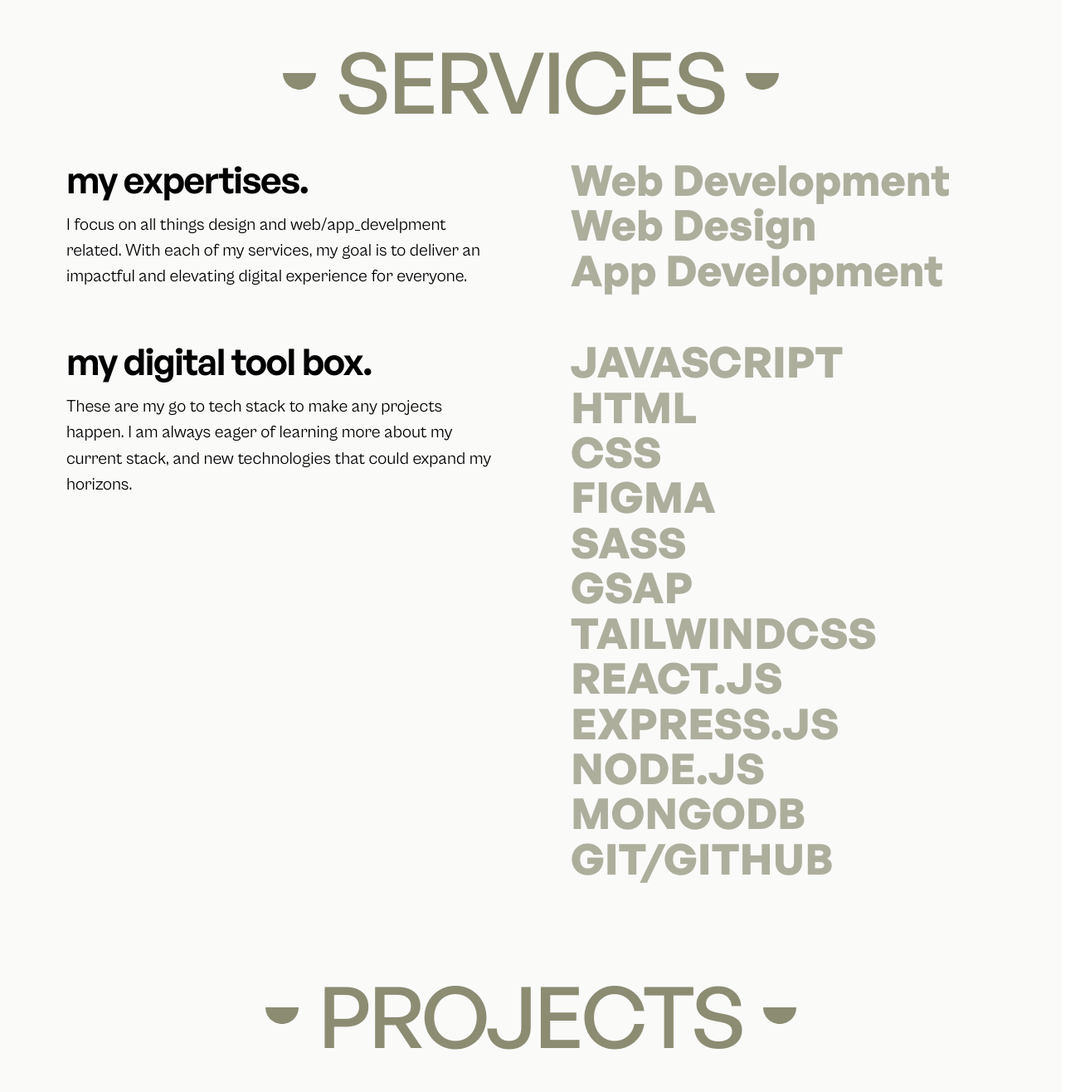
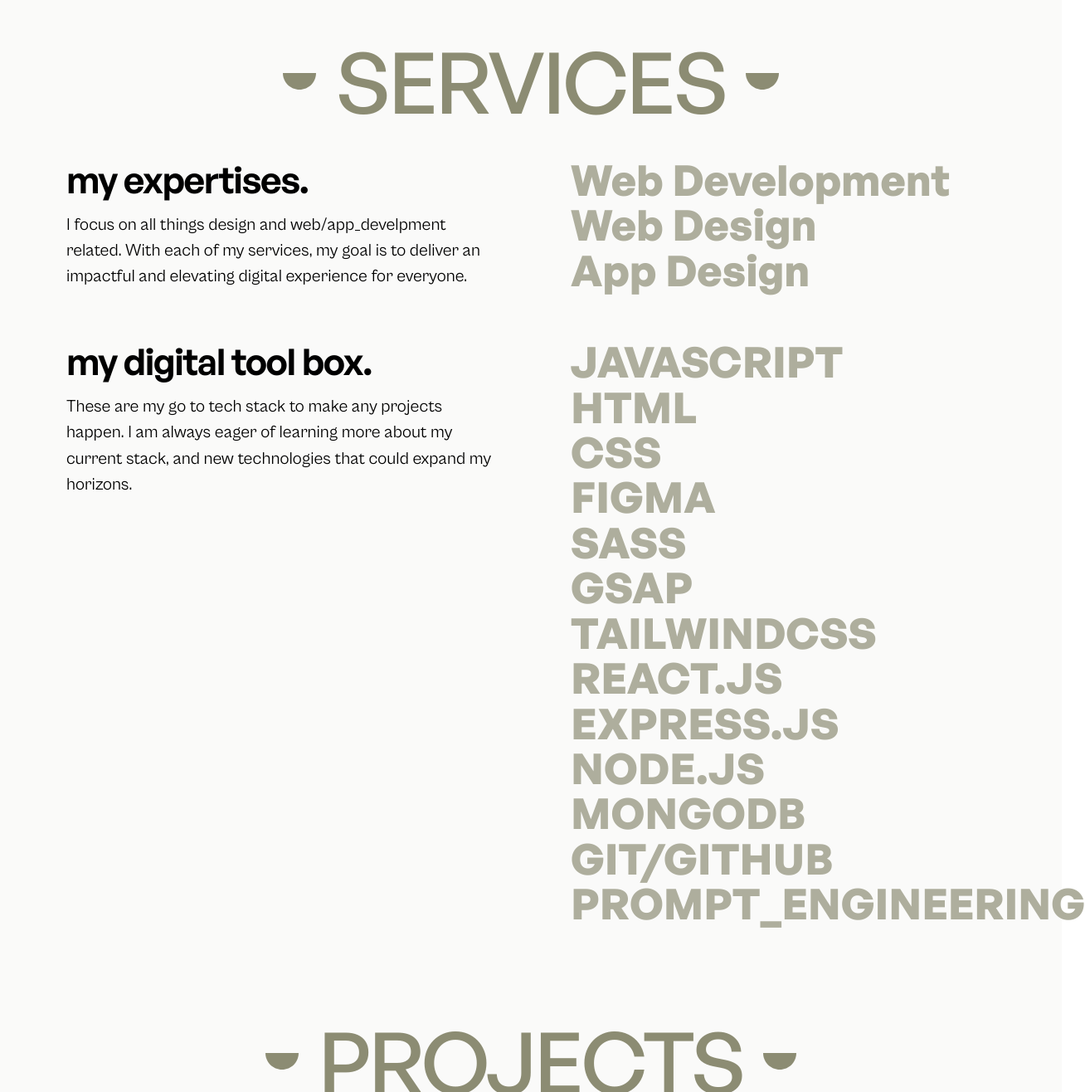
Before and after one commit to CodeWithUsman0/folio, a React (Vite) app: page / in a window 1280 px wide. Shown: the part 2676-3992 px from the top of the page at 83% size, 1308 px wide, since content can reach past the window. Built offline with nearby package versions, Linux system fonts and the light colour scheme.

Commit message:
Update Services.jsx

```diff
--- a/src/components/homepage/Services.jsx
+++ b/src/components/homepage/Services.jsx
@@ -5,7 +5,7 @@ export default function Services() {
   const expertiseItems = [
     "Web Development",
     "Web Design",
-    "App Development",
+    "App Design",
   ];
 
   const toolBoxItems = [
@@ -21,6 +21,7 @@ export default function Services() {
     "NODE.JS",
     "MONGODB",
     "GIT/GITHUB",
+    "PROMPT_ENGINEERING"
   ];
 
   return (
```
